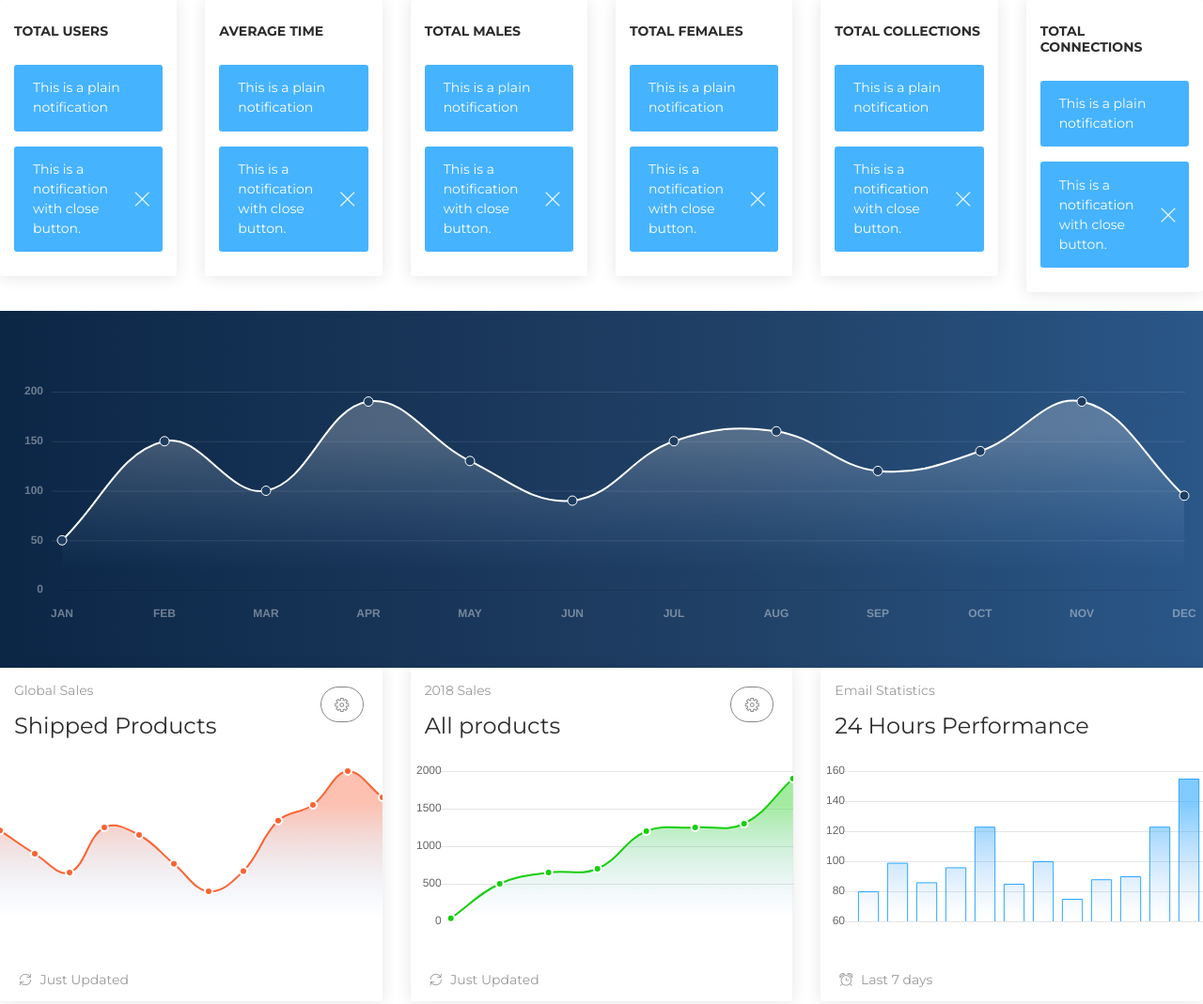
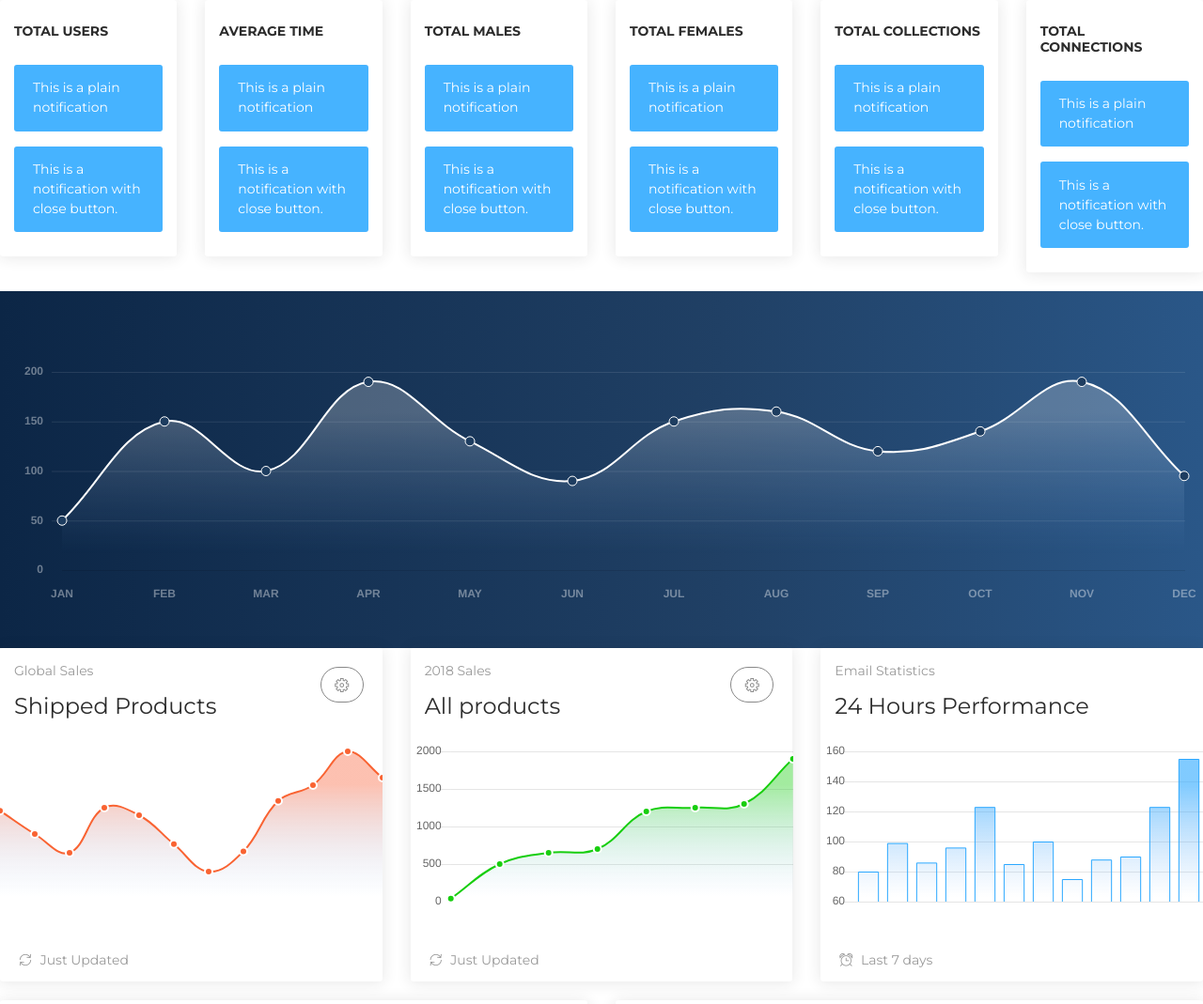
Before and after one commit to GiTechConsults/dashboard, a website: page dashboard.html in a window 1280 px wide. Shown: the top 1069 px of the page at 94% size. Drawn offline with Linux system fonts and the light colour scheme; some packages are replaced by stand-ins of ours.

Commit message:
update close btn

```diff
--- a/dashboard.html
+++ b/dashboard.html
@@ -34,9 +34,6 @@
               <span>This is a plain notification</span>
             </div>
             <div class="alert alert-info">
-              <button type="button" aria-hidden="true" class="close">
-                <i class="now-ui-icons ui-1_simple-remove"></i>
-              </button>
               <span>This is a notification with close button.</span>
             </div>
           </div>
@@ -53,9 +50,6 @@
               <span>This is a plain notification</span>
             </div>
             <div class="alert alert-info">
-              <button type="button" aria-hidden="true" class="close">
-                <i class="now-ui-icons ui-1_simple-remove"></i>
-              </button>
               <span>This is a notification with close button.</span>
             </div>
           </div>
@@ -72,9 +66,6 @@
               <span>This is a plain notification</span>
             </div>
             <div class="alert alert-info">
-              <button type="button" aria-hidden="true" class="close">
-                <i class="now-ui-icons ui-1_simple-remove"></i>
-              </button>
               <span>This is a notification with close button.</span>
             </div>
           </div>
@@ -91,9 +82,6 @@
               <span>This is a plain notification</span>
             </div>
             <div class="alert alert-info">
-              <button type="button" aria-hidden="true" class="close">
-                <i class="now-ui-icons ui-1_simple-remove"></i>
-              </button>
               <span>This is a notification with close button.</span>
             </div>
           </div>
@@ -110,9 +98,6 @@
               <span>This is a plain notification</span>
             </div>
             <div class="alert alert-info">
-              <button type="button" aria-hidden="true" class="close">
-                <i class="now-ui-icons ui-1_simple-remove"></i>
-              </button>
               <span>This is a notification with close button.</span>
             </div>
           </div>
@@ -130,9 +115,6 @@
               <span>This is a plain notification</span>
             </div>
             <div class="alert alert-info">
-              <button type="button" aria-hidden="true" class="close">
-                <i class="now-ui-icons ui-1_simple-remove"></i>
-              </button>
               <span>This is a notification with close button.</span>
             </div>
           </div>
```
